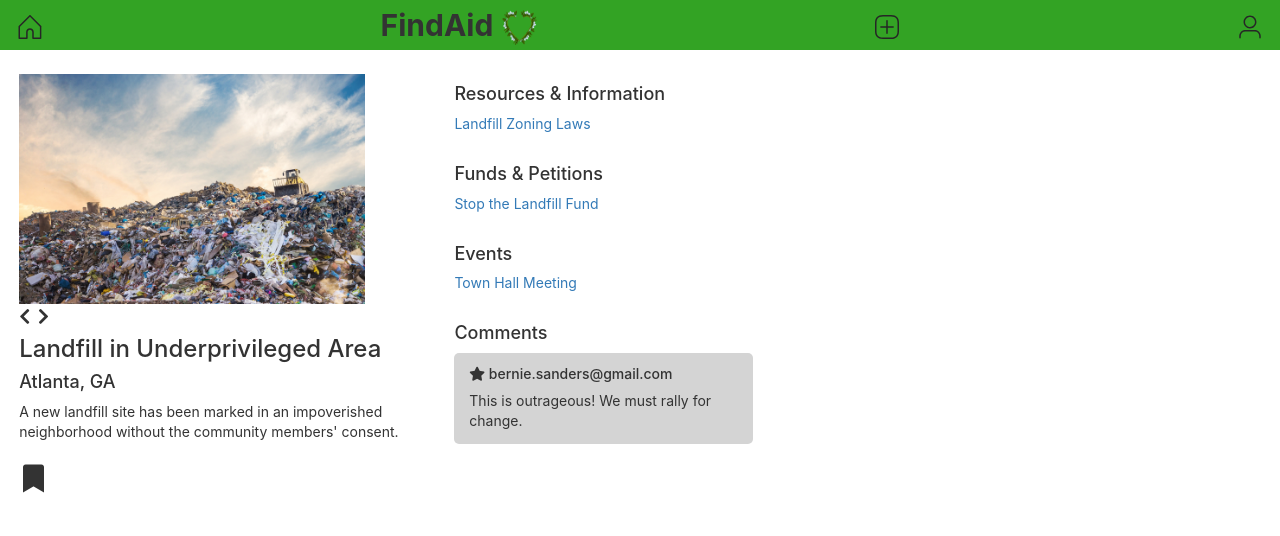
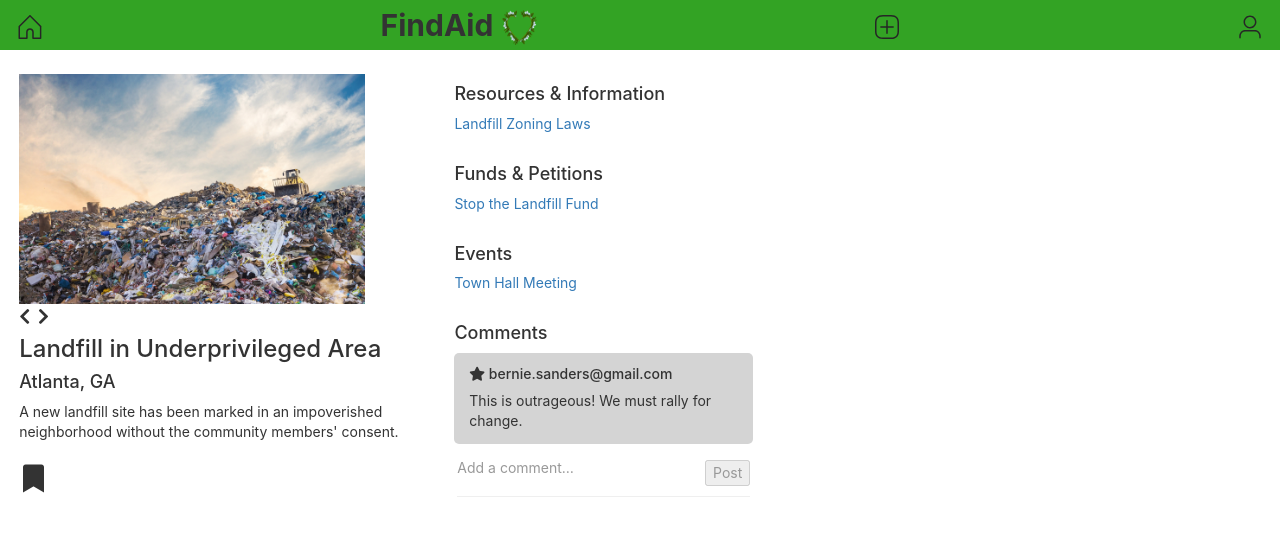
Before and after one commit to ryankrawz/findaid, a React (Create React App) app: page /357458 in a window 1280 px wide. Shown: the top 536 px of the page. Built offline with nearby package versions, Linux system fonts and the light colour scheme.

Commit message:
Comment feature

```diff
--- a/src/components/Post.js
+++ b/src/components/Post.js
@@ -6,8 +6,9 @@ import publicUrl from 'utils/publicUrl';
 import { StoreContext } from 'contexts/StoreContext';
 
 function Post() {
-    const {posts, users, likes, addLike, removeLike} = useContext(StoreContext);
+    const {posts, users, likes, addComment, addLike, removeLike} = useContext(StoreContext);
     const [currentImage, setCurrentImage] = useState(0);
+    const [comment, setComment] = useState('');
     const {postId} = useParams();
     const currentPost = posts.find(p => p.id === postId);
     const currentUser = users.find(u => u.email === currentPost.poster);
@@ -24,6 +25,12 @@ function Post() {
     function handlePrevImage() {
         const nextImage = currentImage > 0 ? currentImage - 1 : currentPost.images.length - 1;
         setCurrentImage(nextImage);
+    }
+
+    function handleSubmitComment(event) {
+        addComment(comment, currentPost.id);
+        setComment('');
+        event.preventDefault();
     }
 
     function handleUnlike() {
@@ -80,6 +87,13 @@ function Post() {
                                 <p>{comment.text}</p>
                             </div>
                         ))}
+                        <form className={css.addComment} onSubmit={handleSubmitComment}>
+                            <input type="text" placeholder="Add a comment…" value={comment} onChange={e => setComment(e.target.value)}/>
+                            {comment ?
+                                <button type="submit">Post</button> :
+                                <button type="submit" disabled>Post</button>
+                            }
+                        </form>
                     </div>
                 </section>
             </div>
--- a/src/components/Post.module.css
+++ b/src/components/Post.module.css
@@ -60,6 +60,38 @@
     border-radius: 5px;
 }
 
+.addComment {
+    width: 94%;
+    margin-top: 6px;
+    margin-left: 1%;
+    border-bottom: 1px solid #efefef;
+    padding: 10px 0;
+    display: flex;
+}
+
+.addComment input {
+    background: none;
+    border: none;
+    height: 16px;
+    outline: none;
+    font: inherit;
+    padding: 0;
+    width: 100%;
+}
+
+.addComment ::placeholder {
+    color: #999;
+}
+
+.addComment button {
+    cursor: pointer;
+}
+
+.addComment button:disabled {
+    cursor: auto;
+    color: #999;
+}
+
 @media only screen and (min-width: 768px) {
     .postContainer {
         display: flex;
@@ -82,4 +114,8 @@
     .commentContainer {
         margin-right: 0;
     }
+
+    .addComment {
+        width: 98%;
+    }
 }
--- a/src/contexts/StoreContext.js
+++ b/src/contexts/StoreContext.js
@@ -8,6 +8,23 @@ function StoreContextProvider(props) {
     const [store, setStore] = useState(initialStore);
 
     const currentUserId = useState('bernie.sanders@gmail.com')[0];
+
+    function addComment(comment, postId) {
+
+        let i = 0
+        while (i < store.posts.length) {
+            if (store.posts[i].id === postId) {
+                store.posts[i].comments = store.posts[i].comments.concat({
+                    user: currentUserId,
+                    text: comment,
+                });
+                break;
+            }
+            i++;
+        }
+
+        setStore(store);
+    }
 
     function addPost(photo, description, title, location, resourceName, resourceLink, petitionName, petitionLink, eventName, eventLink) {
         const post = {
@@ -59,7 +76,7 @@ function StoreContextProvider(props) {
     }
 
 	return (
-        <StoreContext.Provider value={{...store, addPost, addLike, removeLike}}>
+        <StoreContext.Provider value={{...store, addComment, addPost, addLike, removeLike}}>
             {props.children}
         </StoreContext.Provider>
     )
```
